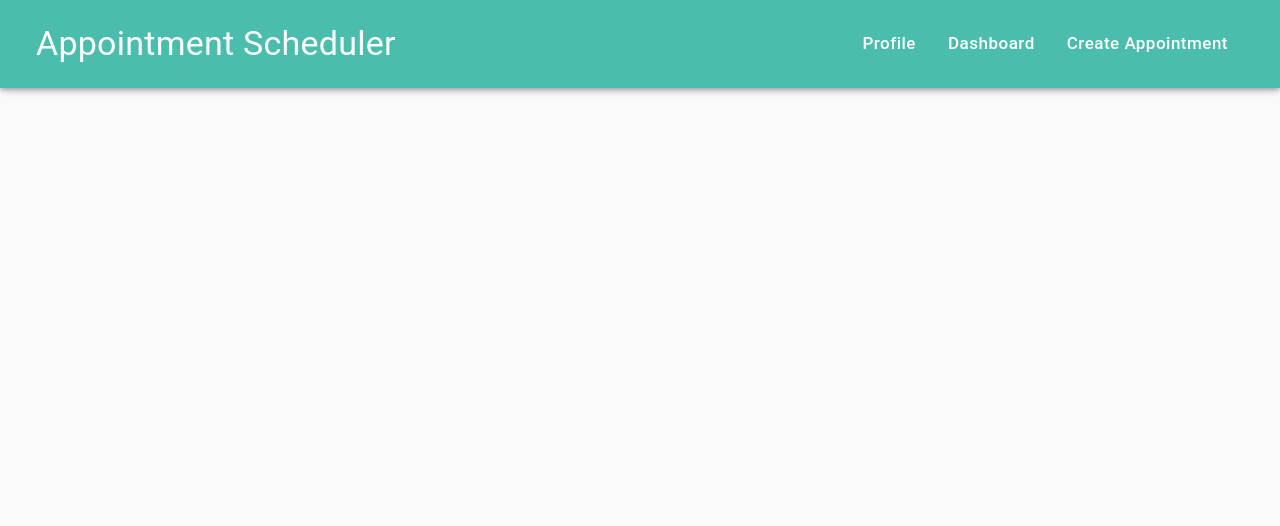
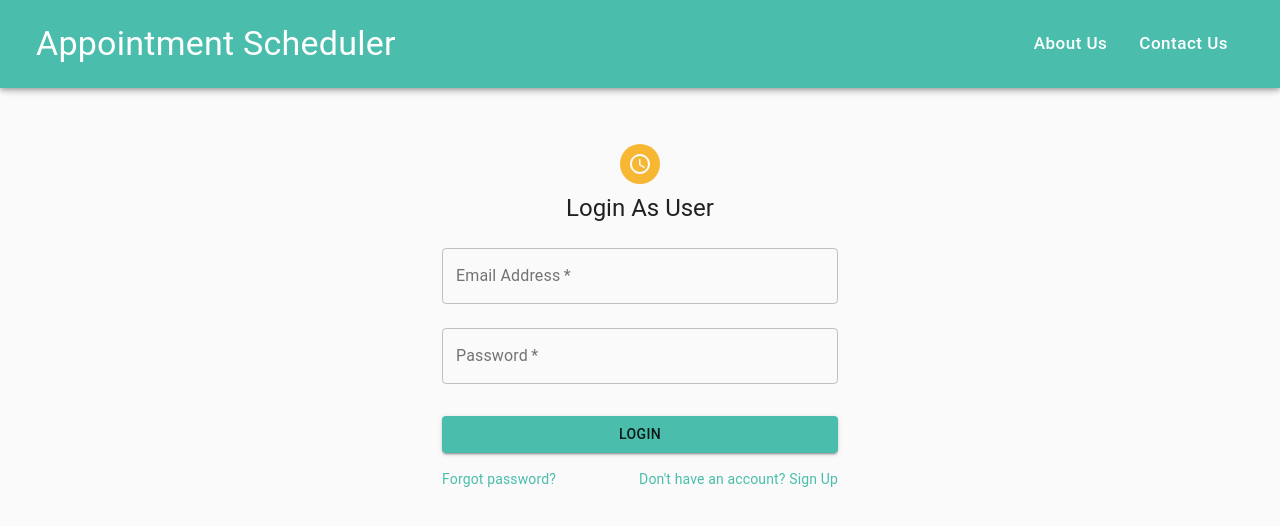
Before and after one commit to WE-SE-206-Project/WE-Project, a React (Create React App) app: page /login in a window 1280 px wide. Shown: the top 526 px of the page. Built offline with nearby package versions, Linux system fonts and the light colour scheme.

Commit message:
Adding handleSubmit in login page

```diff
--- a/src/Pages/Login.js
+++ b/src/Pages/Login.js
@@ -1,4 +1,4 @@
-import React from 'react';
+import React, { useState, useEffect } from 'react';
 import Avatar from '@material-ui/core/Avatar';
 import Button from '@material-ui/core/Button';
 import CssBaseline from '@material-ui/core/CssBaseline';
@@ -21,6 +21,7 @@ import {
 } from '../comps';
 import { useHistory } from 'react-router-dom';
 import { useSelector } from 'react-redux';
+import validateEmail from '../features/validateEmail';
 
 
 // function Copyright() {
@@ -61,13 +62,23 @@ export default function SignIn() {
   const classes = useStyles();
   const history = useHistory();
   const role = useSelector(state => state.unauth.role);
+  const [email, setEmail] = useState("");
+  const [password, setPassword] = useState("");
+  const [emailError, setEmailError] = useState(false);
+  // const [emailError, setEmailError] = useState(false);
 
 
+  useEffect(() => {
+    setEmailError(validateEmail(email));
+    // console.log(validateEmail(email))
+  }, [email, setEmail])
+
   const handleSubmit = (e) => {
-    e.preventDefault();
-    // const formData = new FormData(document.querySelector('form'));
-
-    // console.log(formData);
+    if (email.length > 0 && emailError && password.length > 0) {
+      console.log({
+        email, password
+      })
+    }
   }
 
   return (
@@ -93,6 +104,8 @@ export default function SignIn() {
             label="Email Address"
             name="email"
             autoComplete="email"
+            value={email}
+            onChange={(e) => setEmail(e.target.value)}
           // onChange={(e) => console.log(e.target.value)}
           // autoFocus
           />
@@ -105,7 +118,9 @@ export default function SignIn() {
             label="Password"
             type="password"
             id="password"
-            autoComplete="current-password"
+            // autoComplete="current-password"
+            value={password}
+            onChange={(e) => setPassword(e.target.value)}
           />
           {/* <FormControlLabel
           control={<Checkbox value="remember" color="primary" />}
@@ -117,6 +132,7 @@ export default function SignIn() {
             variant="contained"
             color="primary"
             className={classes.submit}
+            onClick={handleSubmit}
           >
             Login
           </Button>
--- /dev/null
+++ b/src/features/validateEmail.js
@@ -0,0 +1,4 @@
+export default function validateEmail(email) {
+  const re = /^(([^<>()\[\]\\.,;:\s@"]+(\.[^<>()\[\]\\.,;:\s@"]+)*)|(".+"))@((\[[0-9]{1,3}\.[0-9]{1,3}\.[0-9]{1,3}\.[0-9]{1,3}\])|(([a-zA-Z\-0-9]+\.)+[a-zA-Z]{2,}))$/;
+  return re.test(String(email).toLowerCase());
+}
--- a/src/redux/auth.js
+++ b/src/redux/auth.js
@@ -5,7 +5,7 @@ const slice = createSlice({
   name: 'auth',
   initialState: {
     auth: {
-      status: true,
+      status: false,
       token: null
     },
     user: {},
```
